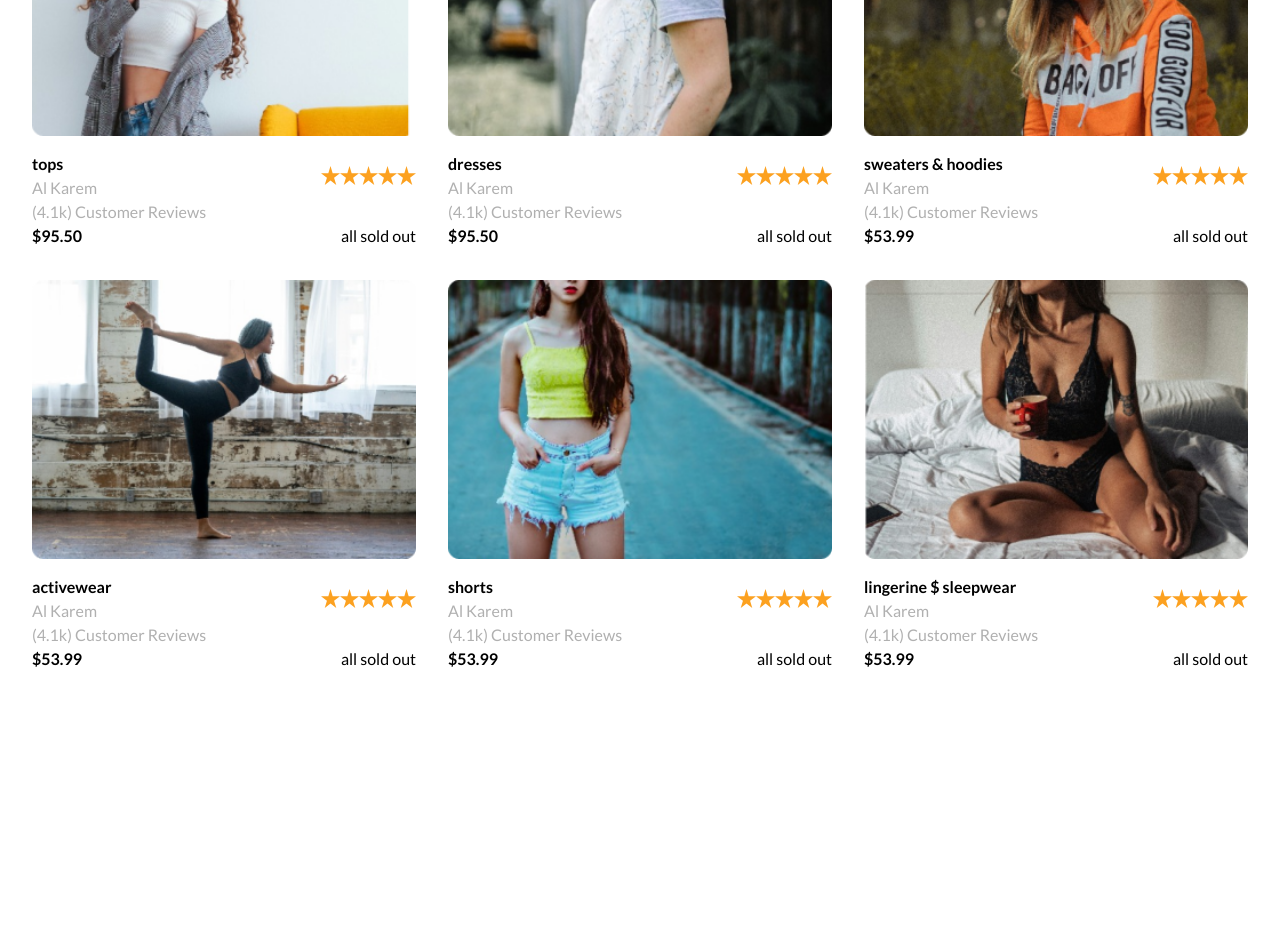
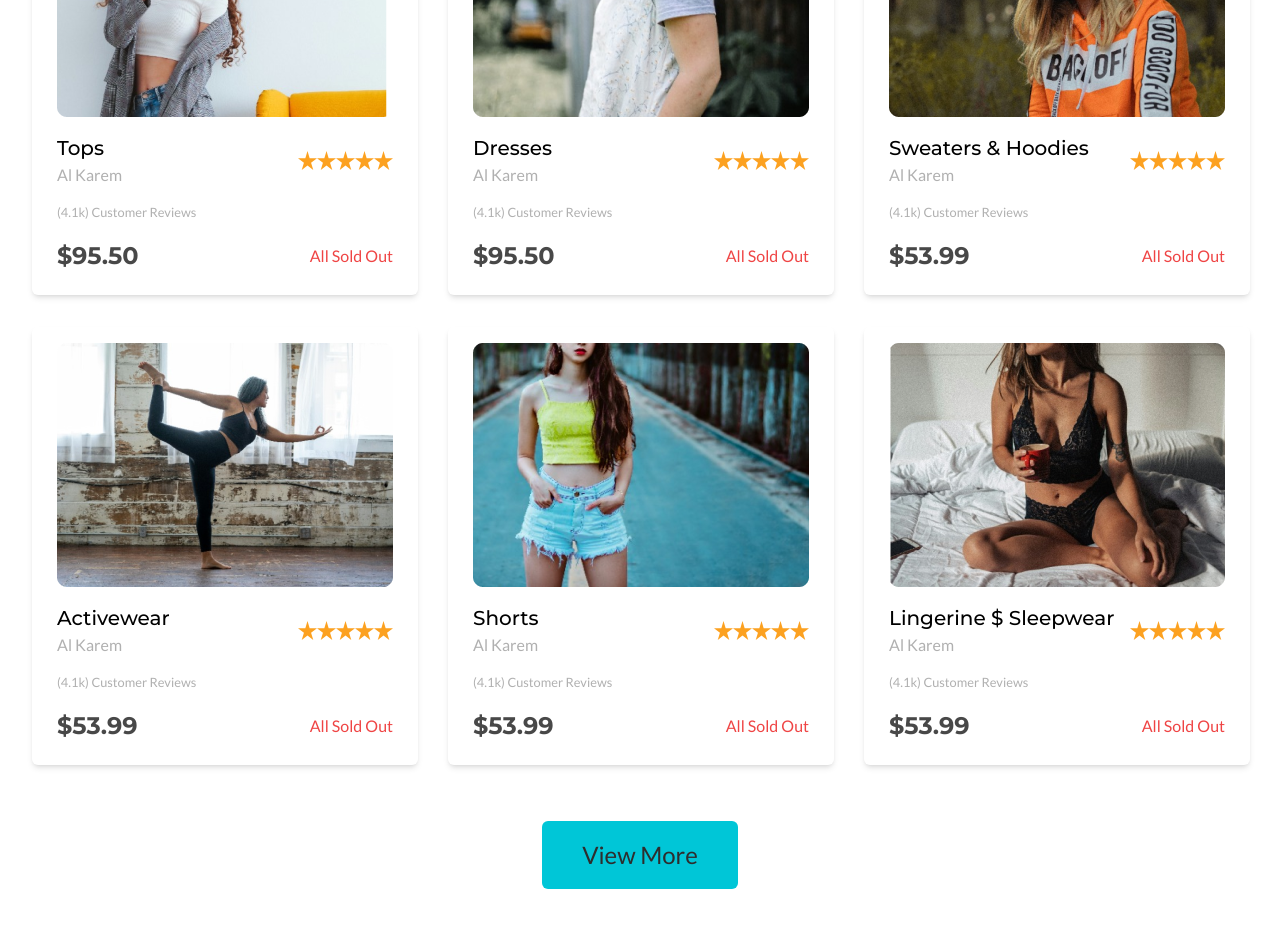
Before and after one commit to obere4u/timbu-cloud-shop, a Next.js app: page / in a window 1280 px wide. Shown: the part 1560-2487 px from the top of the page. Before the commit the page ends 2311 px from the top, so only its background shows below. Built offline with nearby package versions, Linux system fonts and the light colour scheme.

Commit message:
Shop Category done

```diff
--- a/src/components/shopCategory/CategoryShop.jsx
+++ b/src/components/shopCategory/CategoryShop.jsx
@@ -3,6 +3,8 @@ import { lato, montserrat } from "@/ui/fonts";
 import { cn } from "@/utils/cn";
 import React from "react";
 import { shopCategoryData } from "./shopCategoryData";
+import Link from "next/link";
+import Image from "next/image";
 
 export default function CategoryShop() {
   const categories = [
@@ -51,18 +53,77 @@ export default function CategoryShop() {
       </div>
 
       {/*item cards */}
-      <div className="p-8 grid gap-8 grid-cols-1 md:grid-cols-3 2xl:grid-cols-4 ">
+      <div className="p-8 w-full grid gap-8 grid-cols-1 md:grid-cols-3 2xl:grid-cols-4">
         {shopCategoryData.map((item, index) => (
-          <ShopCategoryCard
+          <Link
+            href={"#"}
             key={item + index}
-            name={item.name}
-            owner={item.owner}
-            price={item.price}
-            label={item.label}
-            image={item.image}
-            link="#"
-          />
+            className={
+              "rounded-md py-4 shadow-md  w-full md:w-[386px] h-[438px] flex  "
+            }
+          >
+            <div className="flex flex-col space-y-4 mx-auto">
+              <div className="rounded-md overflow-hidden">
+                <Image
+                  src={item.image}
+                  width={336}
+                  height={244}
+                  alt={`${item.name} image`}
+                />
+              </div>
+              <div className="flex items-center justify-between mt-4">
+                <div>
+                  <h3
+                    className={cn(
+                      montserrat.className,
+                      "text-[1.25rem] font-[500] capitalize"
+                    )}
+                  >
+                    {item.name}
+                  </h3>
+                  <span className="text-secondary-mediumGrey capitalize">
+                    {item.owner}
+                  </span>
+                </div>
+                <Image
+                  src="/ratings.svg"
+                  width={95}
+                  height={19}
+                  alt="rating"
+                />
+              </div>
+              <p
+                className={cn(
+                  lato.className,
+                  "capitalize text-[0.8rem] text-secondary-mediumGrey mt-2"
+                )}
+              >
+                (4.1k) Customer Reviews
+              </p>
+              <div className="flex items-center justify-between mt-2">
+                <p
+                  className={cn(
+                    montserrat.className,
+                    "font-[700] text-[1.5rem] text-[#484848]"
+                  )}
+                >
+                  ${item.price}
+                </p>
+                <p className={cn(lato.className, "text-red-500 capitalize")}>
+                  {item.label}
+                </p>
+              </div>
+            </div>
+          </Link>
         ))}
+      </div>
+      <div className="flex justify-center mt-6">
+        <Link
+          href={"#"}
+          className="capitalize text-[24px] px-10 py-4 text-primary-richBlack bg-primary-lightCyan rounded-md hover:bg-opacity-80 transition duration-150 ease-in-out"
+        >
+          View more
+        </Link>
       </div>
     </div>
   );
--- a/src/ui/cards/ShopCategoryCard.jsx
+++ b/src/ui/cards/ShopCategoryCard.jsx
@@ -11,45 +11,11 @@ export default function ShopCategoryCard({
   image,
   link,
 }) {
-  const className = cn(
-    "rounded-md p-4 w-full md:w-[386px] border border-black"
-  );
-  console.log(className);
+  return (
 
-  return (
-    <Link
-      href={link}
-      className={className}
-    >
-      <div className="w-full rounded-md overflow-hidden">
-        <Image
-          src={image}
-          width={336}
-          height={244}
-          alt={`${name} image`}
-          className="object-cover w-full h-full"
-        />
-      </div>
 
-      <div className="flex items-center justify-between mt-4">
-        <div>
-          <h3 className="text-lg font-semibold">{name}</h3>
-          <span className="text-secondary-mediumGrey">{owner}</span>
-        </div>
-        <Image
-          src="/ratings.svg"
-          width={95}
-          height={19}
-          alt="rating"
-        />
-      </div>
-      <p className="capitalize text-secondary-mediumGrey mt-2">
-        (4.1k) Customer Reviews
-      </p>
-      <div className="flex items-center justify-between mt-2">
-        <p className="text-lg font-semibold">${price}</p>
-        <p className="text-red-700">{label}</p>
-      </div>
-    </Link>
+
+
+    <div></div>
   );
 }
```
